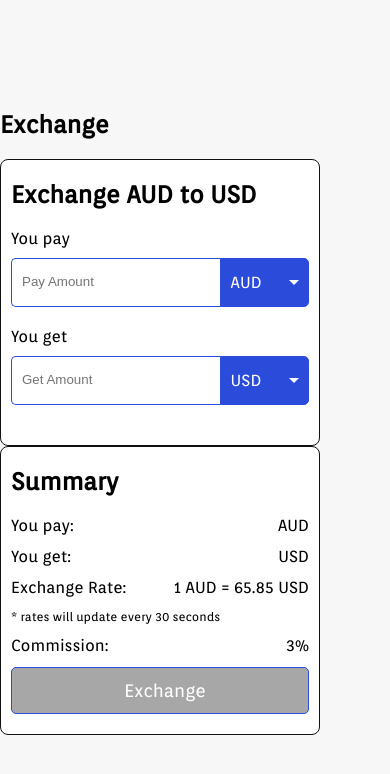
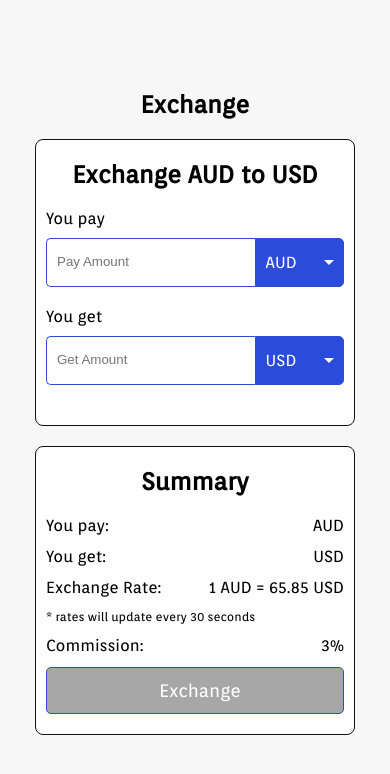
Before and after one commit to Jezitis/currency-exchange, a Vue app: page / in a window 390 px wide. Shown: the top 774 px of the page. Built offline with nearby package versions, Linux system fonts and the light colour scheme.

Commit message:
поправил верстку для мобильных устройств

```diff
--- a/src/assets/styles/common/_base.scss
+++ b/src/assets/styles/common/_base.scss
@@ -39,15 +39,25 @@ ul {
 
 .page-container {
   max-width: 900px;
+  width: 100%;
   display: flex;
   flex-wrap: wrap;
   justify-content: space-between;
+  align-items: center;
   margin: 0 auto;
+
+  @media screen and (max-width: 640px) {
+    justify-content: center;
+  }
 }
 
 .secondary-heading {
   width: 100%;
   margin-bottom: 20px;
+
+  @media screen and (max-width: 640px) {
+    text-align: center;
+  }
 }
 
 .btn-exchange {
--- a/src/assets/styles/components/_card.scss
+++ b/src/assets/styles/components/_card.scss
@@ -5,5 +5,9 @@
     background-color: $white;
     border: 1px solid $black;
     border-radius: 8px;
+
+    @media screen and (max-width: 640px) {
+      margin-bottom: 20px;
+    }
   }
 }
```
